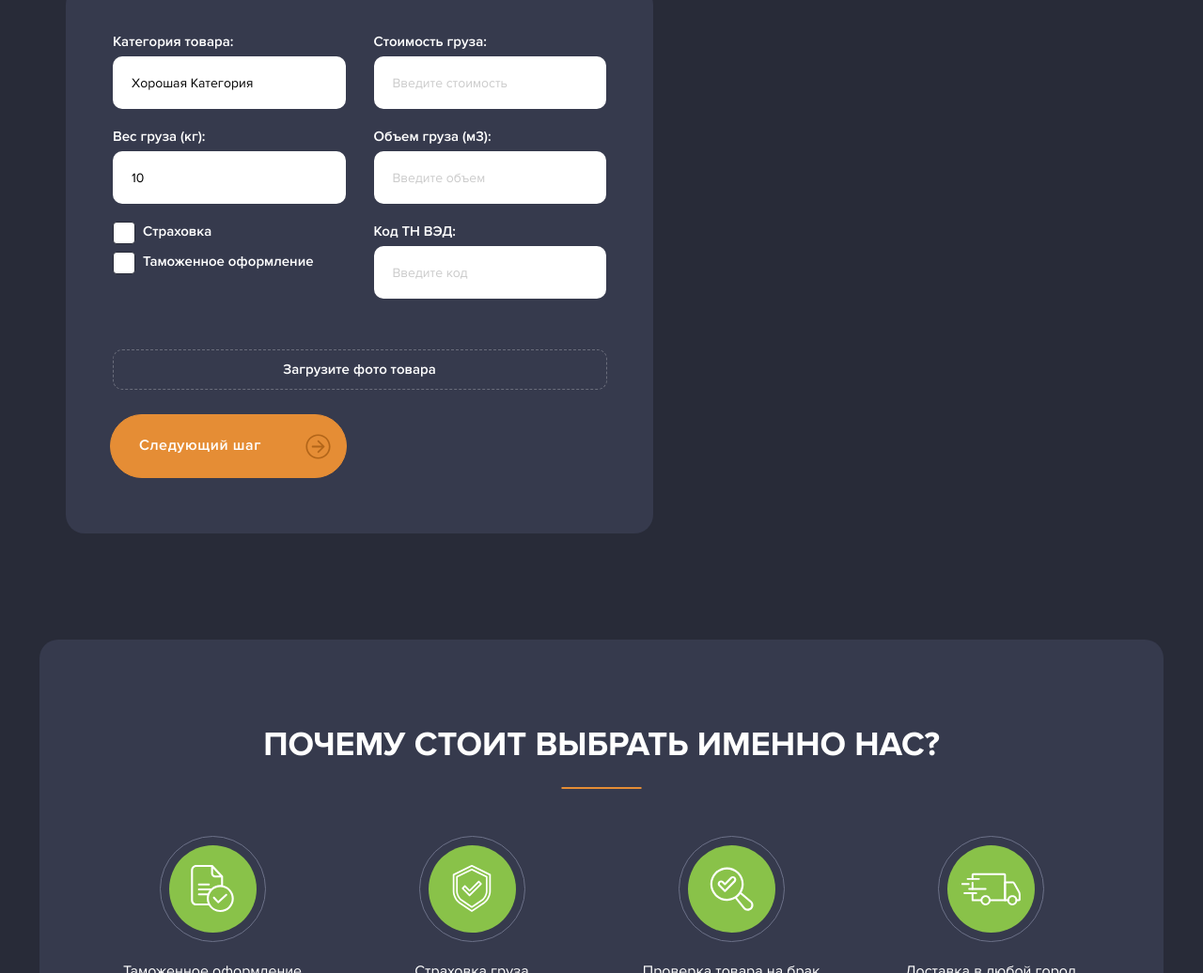
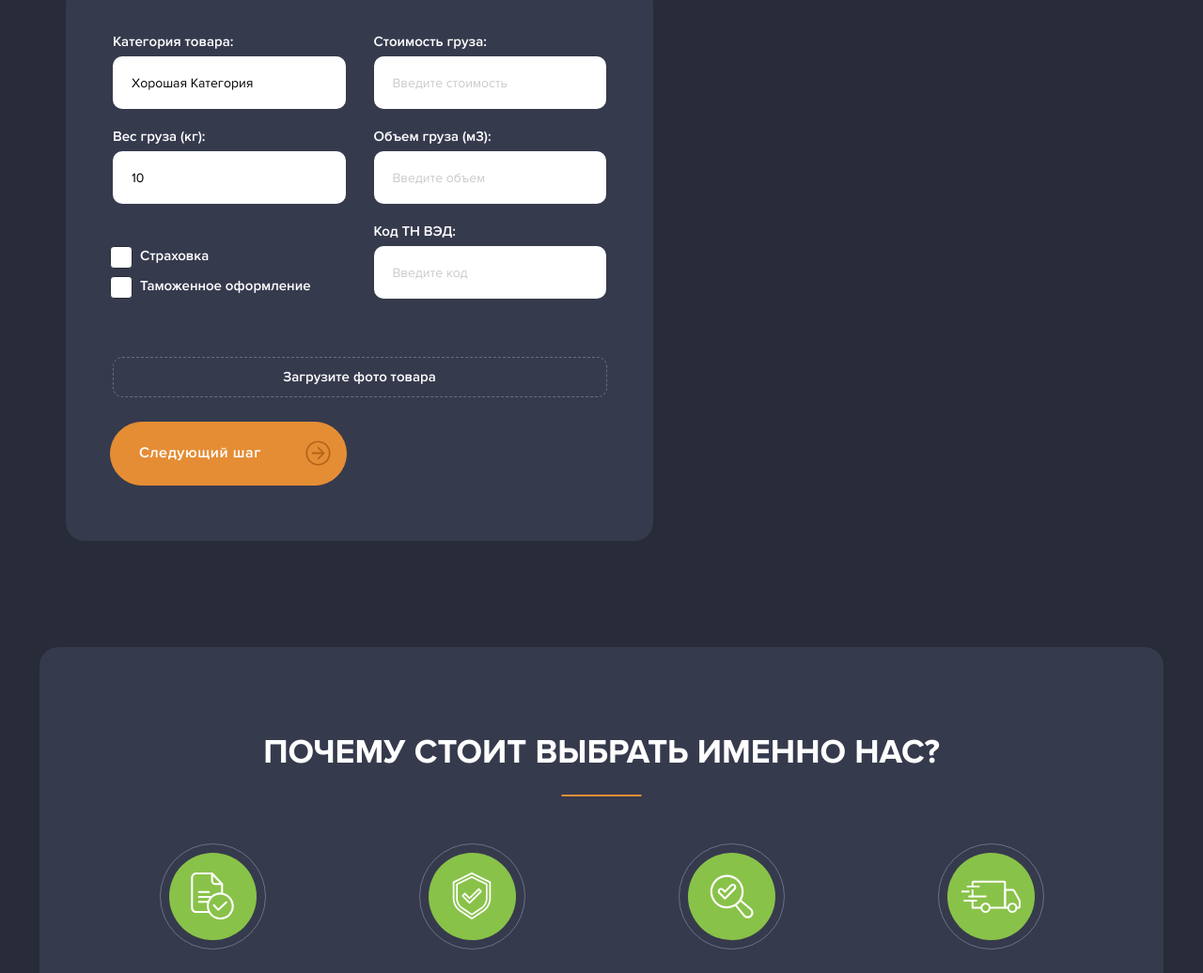
Before and after one commit to LyzunNataliia/MasterTAO-BUILD, a plain HTML site: page index.html in a window 1280 px wide. Shown: the part 1122-2158 px from the top of the page at 94% size. Drawn offline with Linux system fonts and the light colour scheme; files whose address does not match are found by name.

Commit message:
do form calc

```diff
--- a/assets/js/custum.js
+++ b/assets/js/custum.js
@@ -54,16 +54,10 @@ document.getElementById("fileInput").onchange = function () {
 	document.getElementById("file-name").innerHTML = this.value;
 };
 
-const checkButtons = document.querySelectorAll(".check-button");
-console.log(checkButtons);
+const inputCheck = document.querySelectorAll(".input-check");
+console.log(inputCheck);
 
-checkButtons.forEach((item, index) => {
+inputCheck.forEach((item) => {
 	const colParent = item.closest(".col-lg-6");
 	colParent ? colParent.classList.add("padding-bottom") : null;
-
-	index === 5 ? item.classList.add("bg-warning") : null;
 });
-
-document
-	.querySelectorAll(".check-button")[1]
-	.classList.add("this-is-legasy-code");
--- a/style.css
+++ b/style.css
@@ -680,7 +680,7 @@ header .hamburger--spin.is-active .hamburger-inner::after {
 }
 
 .padding-bottom {
-  margin-top: 20px;
+  margin-top: 26px;
 }
 
 .advanage-row {
```
Also changed, not shown: style.min.css, 1 other file.
